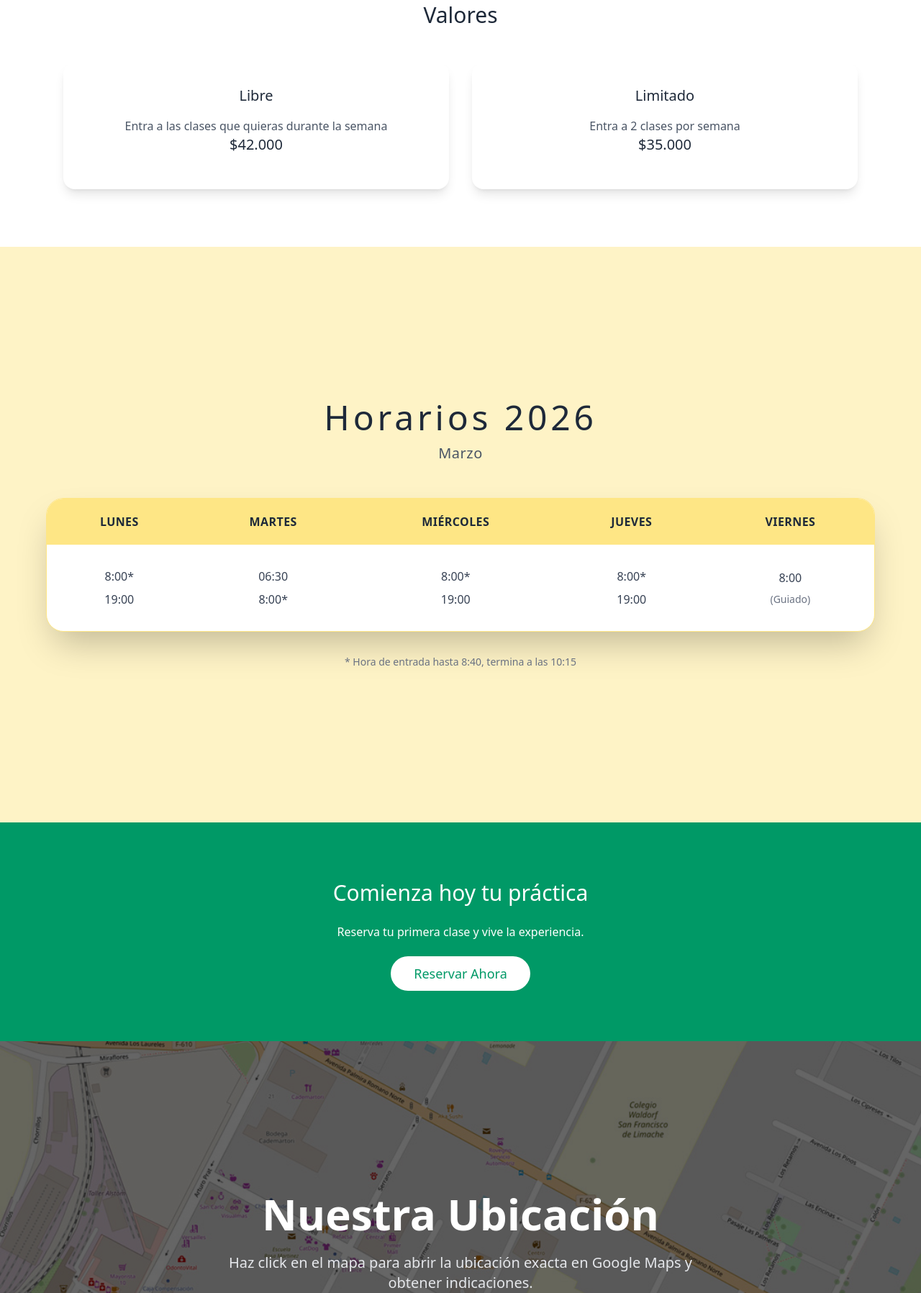
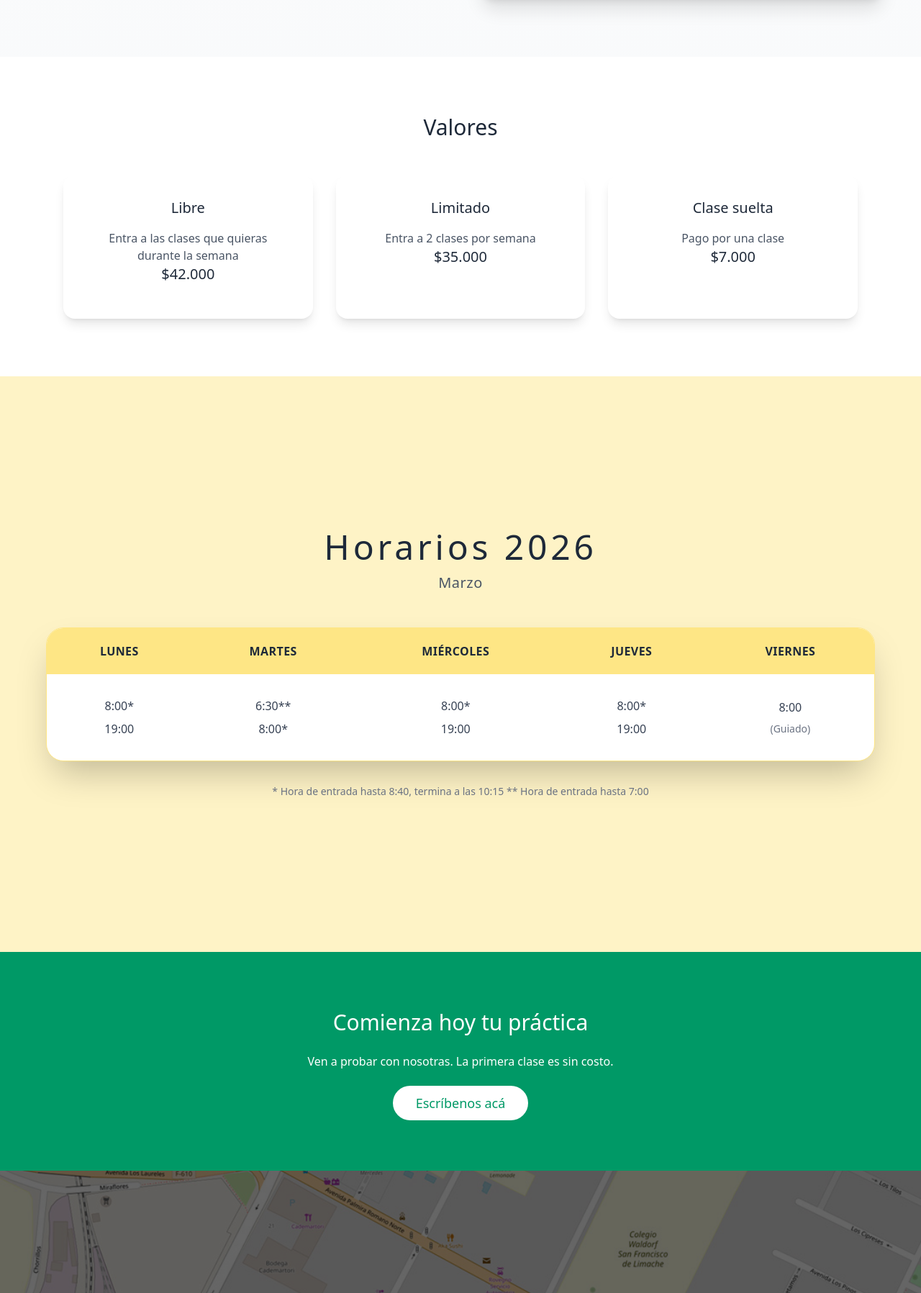
Before and after one commit to josepueblarosalesph/yoga, a Laravel app: page / in a window 1280 px wide. Shown: the part 2645-4442 px from the top of the page at 72% size. Run offline with Laravel 12, Linux system fonts and the light colour scheme; style sheets or scripts are compiled from the project's sources; some libraries are stand-ins or nearby versions.

Commit message:
Modificaciones pagina de inicio

```diff
--- a/resources/views/welcome.blade.php
+++ b/resources/views/welcome.blade.php
@@ -75,13 +75,33 @@
 
 
 <!-- ABOUT -->
-<section class="py-20 bg-gray-50 text-center">
-    <div class="max-w-4xl mx-auto px-6">
-        <h2 class="text-4xl mb-6">Estilo Mysore</h2>
-        <p class="text-gray-600 leading-relaxed">
-            Es la forma tradicional de enseñanza del método Ashtanga Yoga. Cada uno va a su propio ritmo aprendiendo la serie, a través de la repetición y memorización de esta secuencia establecida de asanas. El o la Guía va ajustando y agregando posturas a cada estudiante de forma personalizada hasta completar la serie.
-            Es un viaje de aprendizaje, profundización y de desafíos por lo que requiere compromiso contigo mismo.
-        </p>
+<section class="py-20 bg-gray-50">
+    <div class="max-w-6xl mx-auto px-6 grid md:grid-cols-2 gap-12 items-start">
+
+        <!-- Bloque 1 -->
+        <div>
+            <h2 class="text-4xl mb-6 text-center md:text-left">
+                Estilo Mysore
+            </h2>
+
+            <p class="text-gray-600 leading-relaxed">
+                Es la forma tradicional de enseñanza del método Ashtanga Yoga. Cada uno va a su propio ritmo aprendiendo la serie, a través de la repetición y memorización de una secuencia establecida de posturas o asanas. El o la Guía va ajustando y agregando posturas a cada estudiante de forma personalizada y progresiva hasta completar la serie.
+                Es un viaje de aprendizaje, profundización y de desafíos por lo que requiere compromiso y paciencia.
+                La práctica es adaptable a cada cuerpo, y no necesitas experiencia previa. Es una oportunidad diaria de volver a ti, bajar la velocidad y a la vez desarrollar fuerza, flexibilidad y movilidad.
+            </p>
+        </div>
+
+        <!-- Bloque 2 -->
+        <div>
+            <h2 class="text-4xl mb-6 text-center md:text-left">
+                Clase Guiada
+            </h2>
+
+            <p class="text-gray-600 leading-relaxed">
+                En este formato todos los alumnos van al mismo ritmo, siguiendo el conteo que el o la profesora va guiando. Sirve mucho para entender el ritmo de la práctica, la respiración coordinada con el movimiento, experimentando de esa manera un flujo colectivo. La clase guiada será de la primera serie de Ashtanga hasta Navasana, y los practicantes que desean continuar con su serie, pueden hacerlo desde ahí a su propio tiempo. Se requiere al menos un mes de práctica para asistir a una clase guiada.
+            </p>
+        </div>
+
     </div>
 </section>
 
@@ -171,7 +191,7 @@
             Valores
         </h2>
 
-        <div class="grid grid-cols-2 gap-8">
+        <div class="grid grid-cols-3 gap-8">
 
             <div class="bg-white shadow-lg rounded-2xl p-8 text-center">
                 <h3 class="text-xl font-medium mb-4">Libre</h3>
@@ -187,6 +207,14 @@
                     Entra a 2 clases por semana
                 </p>
                 <h3 class="text-xl font-medium mb-4">$35.000</h3>
+            </div>
+
+            <div class="bg-white shadow-lg rounded-2xl p-8 text-center">
+                <h3 class="text-xl font-medium mb-4">Clase suelta</h3>
+                <p class="text-gray-600">
+                    Pago por una clase
+                </p>
+                <h3 class="text-xl font-medium mb-4">$7.000</h3>
             </div>
 
         </div>
@@ -225,7 +253,7 @@
             <div class="bg-white rounded-2xl shadow-lg p-6">
                 <h3 class="font-semibold text-lg text-gray-800 mb-3">Martes</h3>
                 <div class="space-y-2 text-gray-700">
-                    <p>06:30</p>
+                    <p>6:30**</p>
                     <p>8:00*</p>
                 </div>
             </div>
@@ -284,7 +312,7 @@
                             <p>19:00</p>
                         </td>
                         <td class="py-8 space-y-2">
-                            <p>06:30</p>
+                            <p>6:30**</p>
                             <p>8:00*</p>
                         </td>
                         <td class="py-8 space-y-2">
@@ -309,6 +337,7 @@
         <!-- Nota -->
         <p class="text-sm text-gray-500 mt-8">
             * Hora de entrada hasta 8:40, termina a las 10:15
+            ** Hora de entrada hasta 7:00
         </p>
 
     </div>
@@ -323,11 +352,11 @@
             Comienza hoy tu práctica
         </h2>
         <p class="mb-8">
-            Reserva tu primera clase y vive la experiencia.
+            Ven a probar con nosotras. La primera clase es sin costo.
         </p>
-        <a href="#"
+        <a href="https://wa.link/jyaspt"
            class="bg-white text-emerald-600 px-8 py-3 rounded-full text-lg font-medium hover:bg-gray-100 transition">
-            Reservar Ahora
+            Escríbenos acá
         </a>
     </div>
 </section>
```
